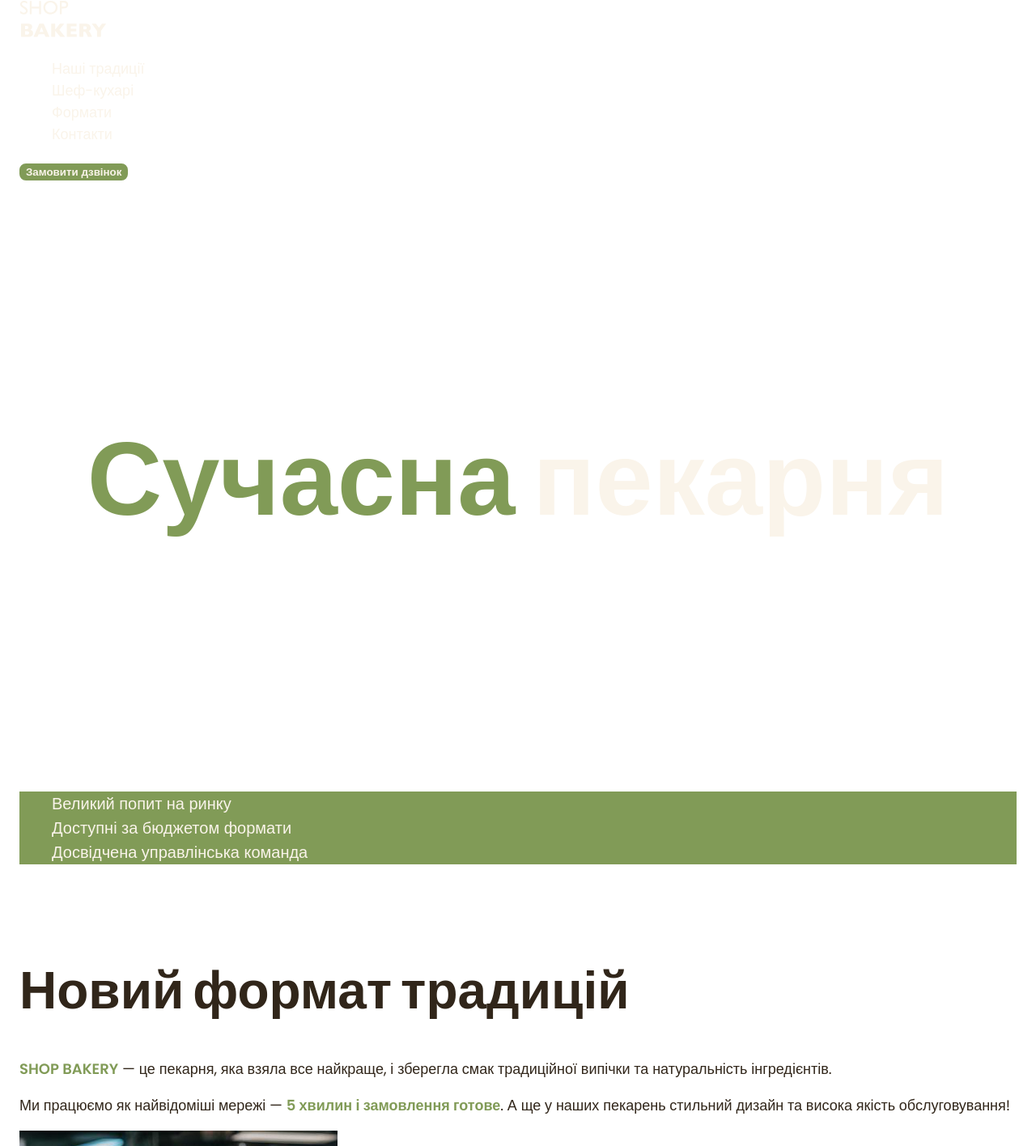
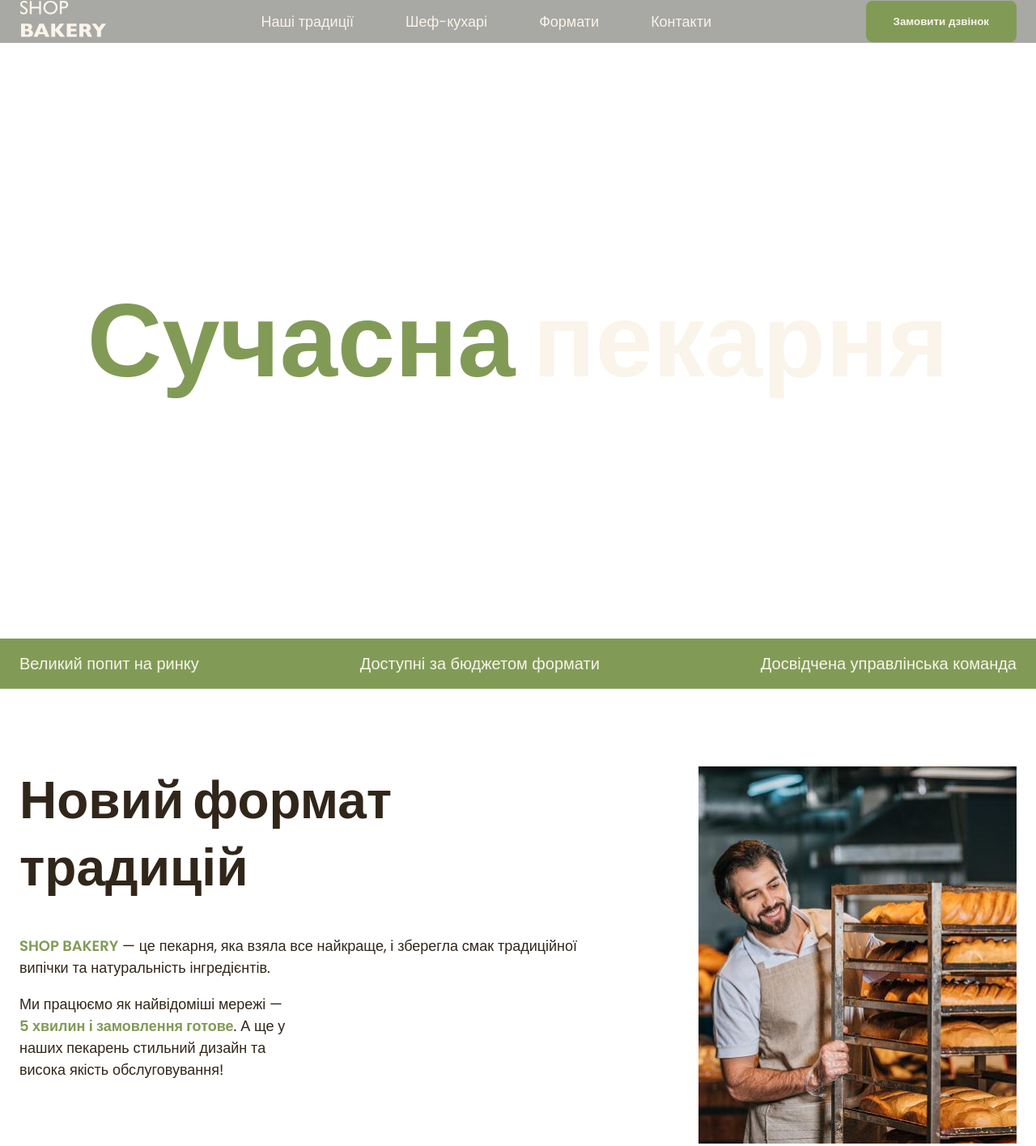
Before and after one commit to OlhaYem/genius-test, a plain HTML site: page index.html in a window 1280 px wide. Shown: the top 1416 px of the page at 81% size. Drawn offline with Linux system fonts and the light colour scheme.

Commit message:
Flex CSS start

```diff
--- a/CSS/styles.css
+++ b/CSS/styles.css
@@ -62,6 +62,8 @@ address {
     font-style: normal;
 }
 ul {
+    margin: 0;
+    padding: 0;
     list-style-type: none;
 }
 .visually-hidden {
@@ -78,12 +80,15 @@ ul {
 .container{
     width: 100%;
     max-width: 1288px;
-    margin: auto;
+    margin: 0 auto;
     padding: 0 24px;
 }
 
+
+
 /* Button */
 .button {
+    padding: 16px 32px;
     color: var(--color-primary-light);
     border-radius: 8px;
     border: 2px solid var(--color-brand);
@@ -103,9 +108,31 @@ ul {
 }
 .link:hover {
     color: var(--color-brand);
-    font-weight: 600;
+
 }
 
+/* Header */
+.header {
+    background-color: rgb(168, 168, 164);
+}
+.header-container {
+    display: flex;
+    align-items: center;
+    gap: 40px;
+
+}
+.header-nav {
+    display: flex;
+    align-items: center;
+    flex-grow: 1;
+    gap: 40px;
+}
+.header-menu {
+    gap: 64px;
+    display: flex;
+    flex-grow: 1;
+    justify-content: center;
+}
 
 /* Hero section */
 
@@ -124,11 +151,36 @@ ul {
     color: var(--color-brand);
 }
 
+/* Advantages */
+.advanteges-section {
+    padding: 16px 0;
+    background-color: var(--color-brand);
+}
+.advantages-list{
+    display: flex;
+    justify-content: space-between;
+    gap: 40px;
+}
+.advantages-item {
+    font-size: 20px;
+    font-weight: 300;
+    color: var(--color-primary-light);
+}
 
 /* Traditions section */
 
 .traditions-section {
     padding-top: 96px;
+}
+
+.traditions-container {
+    display: flex;
+    justify-content: space-between;
+    gap: 40px;
+}
+
+.traditions-content {
+    max-width: 710px;
 }
 .traditions-title {
     margin-bottom: 42px;
@@ -142,16 +194,10 @@ ul {
     text-transform: uppercase;
     font-weight: 600;
 }
+.traditions-text.limited {
+    max-width: 340px;
+}
 
-/* Advantages */
-.advantages-list{
-    color: var(--color-primary-light);
-    background-color: var(--color-brand);
-}
-.advantages-item {
-    font-size: 20px;
-    font-weight: 300;
-}
 
 /* Chefs section */
 .chefs-title {
@@ -170,11 +216,25 @@ ul {
 .formats-title {
     margin-bottom: 80px;
 }
+.formats-list {
+    display: flex;
+    gap: 20px;
+
+}
+.format-item {
+    flex-basis: calc((100% - 40px) / 3);
+}
+.format-card {
+    border: 1px solid grey;
+    border-radius: 16px;
+    padding: 24px;
+
+}
 .format-title {
     font-size: 24px;
     font-weight: 600;
 }
-.formats-text {
+.format-text {
     font-size: 14px;
     font-weight: 300;
 }
--- a/index.html
+++ b/index.html
@@ -8,13 +8,14 @@
     <link rel="stylesheet" href="./CSS/styles.css" />
   </head>
   <body>
-    <header>
+    <header class="header">
       <div class="container">
-        <nav>
+        <div class="header-container">
+          <nav class="header-nav">
             <a href="./index.html">
               <img src="./images/logo.svg" alt="Логотип сучасної пекарні" />
             </a>
-          <ul>
+            <ul class="header-menu">
               <li>
                 <a class="link" href="#traditions-section">Наші традиції</a>
               </li>
@@ -25,12 +26,13 @@
           </nav>
           <button class="button" type="button">Замовити дзвінок</button>
         </div>
+      </div>
     </header>
     <main>
       <section class="hero-section">
         <h1 class="hero-title"><span class="accent">Сучасна</span> пекарня</h1>
       </section>
-      <section>
+      <section class="advanteges-section">
         <div class="container">
           <h2 class="visually-hidden">наші переваги</h2>
           <ul class="advantages-list">
@@ -42,21 +44,27 @@
       </section>
       <section class="traditions-section section" id="traditions-section">
         <div class="container">
-          <h2 class="traditions-title section-title">Новий формат традицій</h2>
+          <div class="traditions-container">
+            <div class="traditions-content">
+              <h2 class="traditions-title section-title">
+                Новий формат традицій
+              </h2>
               <p class="traditions-text">
-            <span class="uppercase">shop bakery</span> — це пекарня, яка взяла
-            все найкраще, і зберегла смак традиційної випічки та натуральність
-            інгредієнтів.
+                <span class="uppercase">shop bakery</span> — це пекарня, яка
+                взяла все найкраще, і зберегла смак традиційної випічки та
+                натуральність інгредієнтів.
               </p>
-          <p class="traditions-text">
+              <p class="traditions-text limited">
                 Ми працюємо як найвідоміші мережі —
                 <span class="brand">5 хвилин і замовлення готове</span>. А ще у
                 наших пекарень стильний дизайн та висока якість обслуговування!
               </p>
+            </div>
             <img
               src="./images/bacerman.jpg"
               alt="чоловік пекар дивиться на батони"
             />
+          </div>
         </div>
       </section>
       <section class="section" id="chef-section">
@@ -96,11 +104,11 @@
       <section class="section" id="formats-section">
         <div class="container">
           <h2 class="formats-title section-title">Формати</h2>
-          <ul>
-            <li>
-              <article>
+          <ul class="formats-list">
+            <li class="format-item">
+              <article class="format-card">
                 <h3 class="format-title" lang="en">Walrus</h3>
-                <div class="formats-text">
+                <div class="format-text">
                   <p>Площа: до 120 м2</p>
                   <p>Меню: розширене меню</p>
                   <p>
@@ -111,10 +119,10 @@
                 </div>
               </article>
             </li>
-            <li>
-              <article>
+            <li class="format-item">
+              <article class="format-card">
                 <h3 class="format-title" lang="en">Horseshoe</h3>
-                <div class="formats-text">
+                <div class="format-text">
                   <p>Площа: до 25 м2</p>
                   <p>Меню: найпопулярніші позиції меню</p>
                   <p>Штат: 2 продавці-касири, 2 пекарі, 1 помічник пекаря</p>
@@ -122,10 +130,10 @@
                 </div>
               </article>
             </li>
-            <li>
-              <article>
+            <li class="format-item">
+              <article class="format-card">
                 <h3 class="format-title" lang="en">Handlebar</h3>
-                <div class="formats-text">
+                <div class="format-text">
                   <p>Площа: до 15 м2</p>
                   <p>Меню: найпопулярніші позиції меню</p>
                   <p>Штат: 1 продавець, 1 пекар, 1 помічник пекаря</p>
```
Lines whose indentation alone changed are shown as unchanged.
